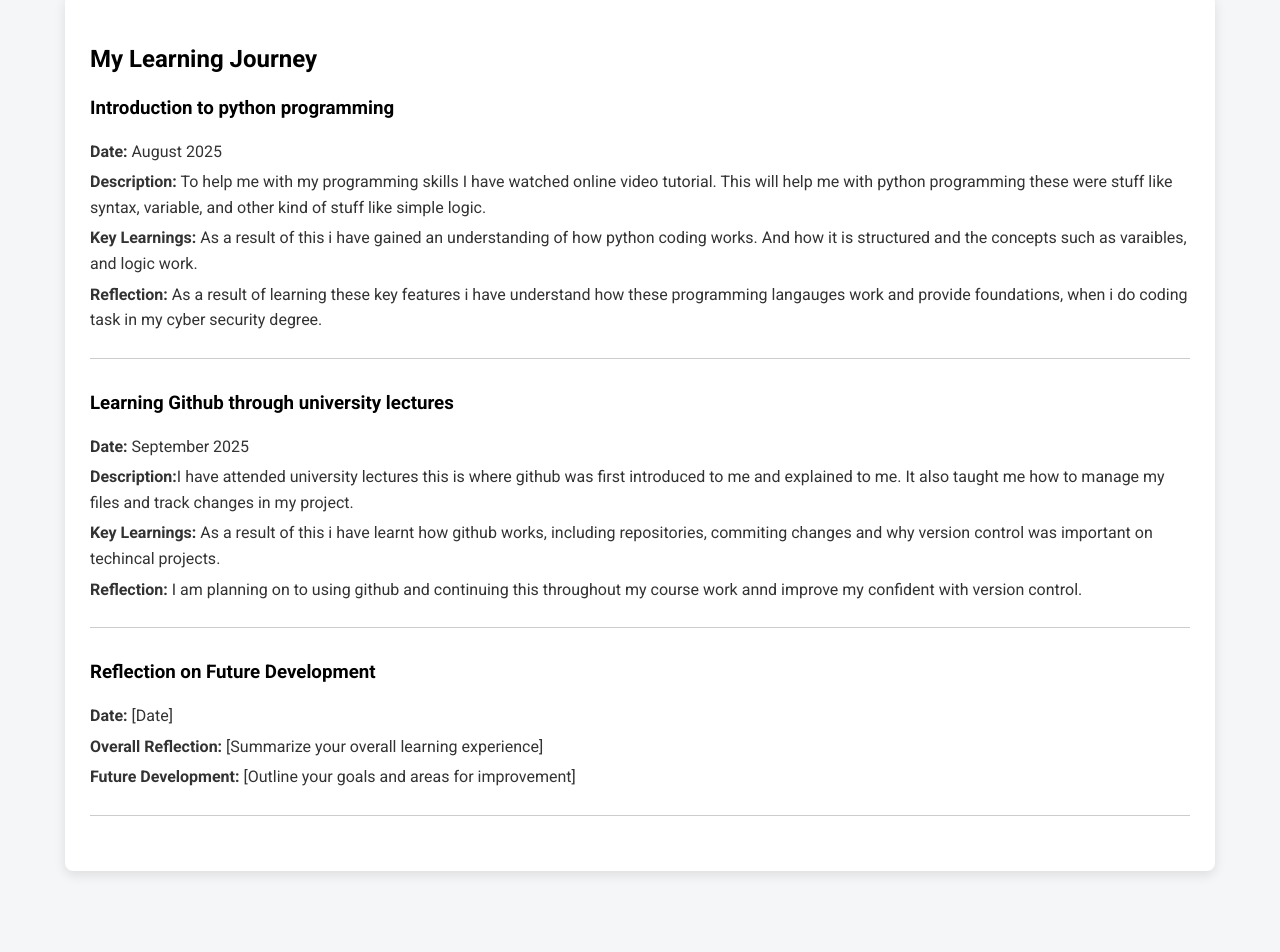
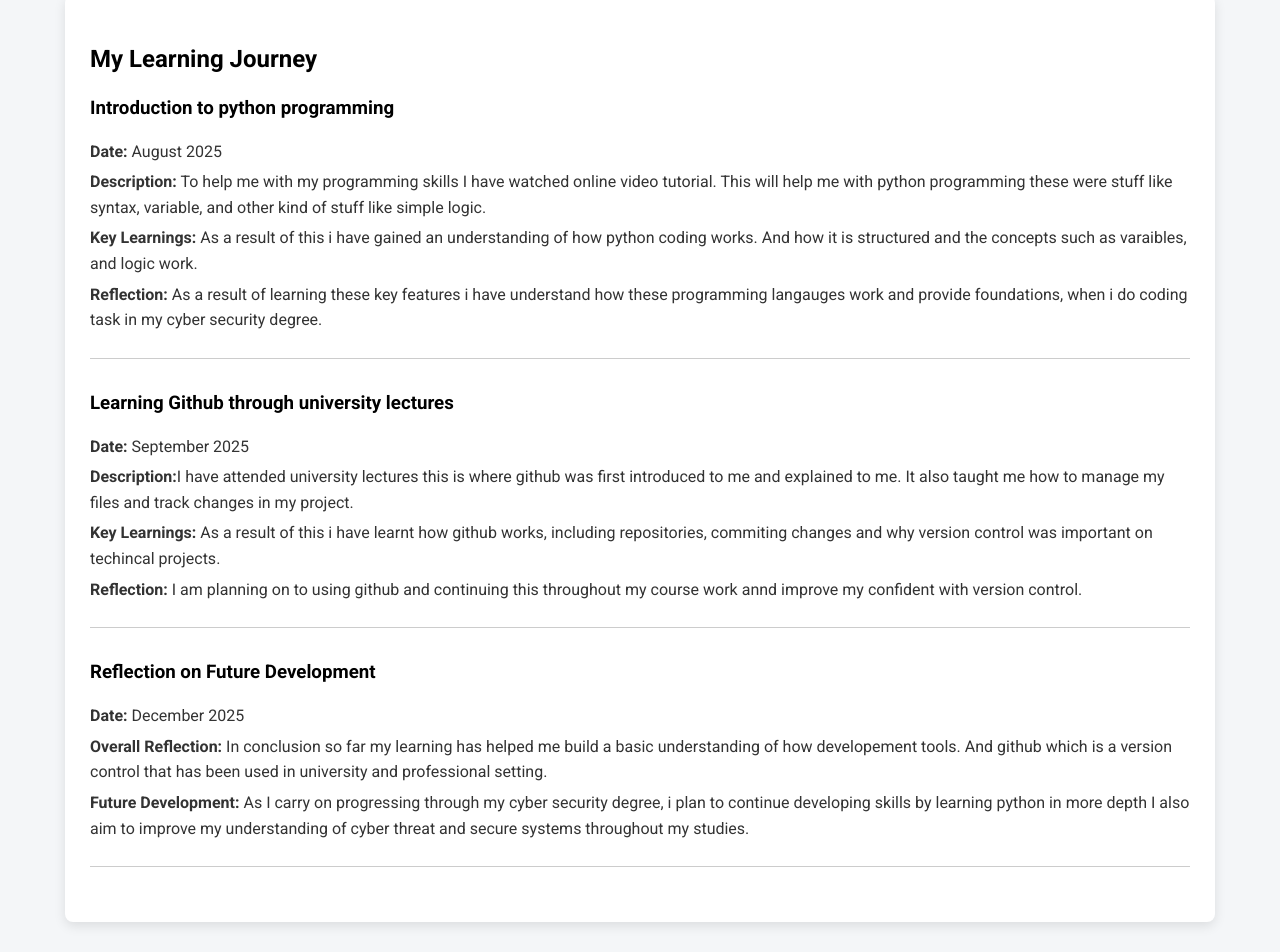
Before and after one commit to ZahidN2006/Zahid-portfolio, a plain HTML site: page docs/learning.html in a window 1280 px wide. Shown: the part 290-1242 px from the top of the page. Before the commit the page ends 1191 px from the top, so only its background shows below. Drawn offline with Linux system fonts and the light colour scheme.

Commit message:
Update learning.html

```diff
--- a/docs/learning.html
+++ b/docs/learning.html
@@ -56,9 +56,11 @@
 
         <div class="blog-entry">
             <h3>Reflection on Future Development</h3>
-            <p><strong>Date:</strong> [Date]</p>
-            <p><strong>Overall Reflection:</strong> [Summarize your overall learning experience]</p>
-            <p><strong>Future Development:</strong> [Outline your goals and areas for improvement]</p>
+            <p><strong>Date:</strong> December 2025</p>
+            <p><strong>Overall Reflection:</strong> In conclusion so far my learning has helped me build a basic understanding of how developement tools.
+            And github which is a version control that has been used in university and professional setting. </p>
+            <p><strong>Future Development:</strong> As I carry on progressing through my cyber security degree, i plan to continue developing skills by learning python in more depth
+                I also aim to improve my understanding of cyber threat and secure systems throughout my studies.</p>
         </div>
     </div>
 </body>
```
